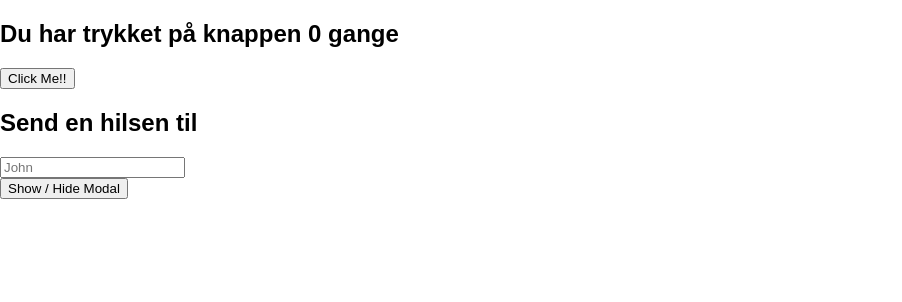
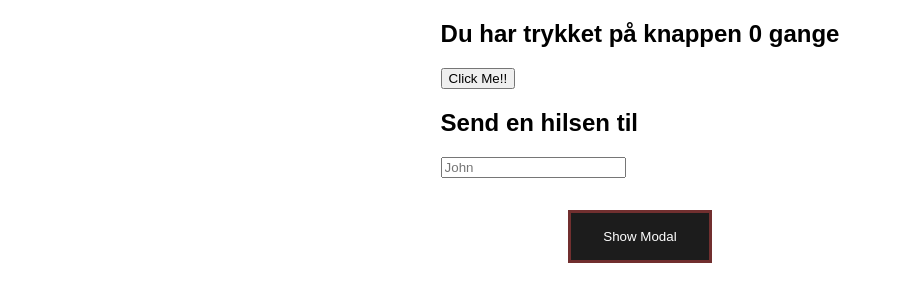
Before and after one commit to Chrstjan/React-Hooks, a React (Vite) app in the folder React Hooks/: page / in a window 1280 px wide. Shown: the top 302 px of the page, without its empty margins (0-902 px from the left). Built offline with nearby package versions, Linux system fonts and the light colour scheme.

Commit message:
Made styling to the modal

```diff
--- a/React Hooks/src/App.jsx
+++ b/React Hooks/src/App.jsx
@@ -18,8 +18,8 @@ function App() {
       <Counter />
       <Greeting />
       <Main>
-        {isOpen ? <Modal><h3>Hello from the modal</h3></Modal> : null}
-        <button onClick={handleModal}>Show / Hide Modal</button>
+        {isOpen ? <Modal><h3>Hello</h3><img src="./src/assets/Happy.jpg" /></Modal> : null}
+        <button onClick={handleModal}>{isOpen ? 'Hide Modal' : 'Show Modal'}</button>
       </Main>
     </>
   )
--- a/React Hooks/src/App.scss
+++ b/React Hooks/src/App.scss
@@ -6,4 +6,10 @@ body {
   margin: 0 auto;
   padding: 0;
   font-family: sans-serif;
+
+  display: flex;
+  flex-direction: column;
+  justify-content: center;
+  align-items: center;
+  gap: 1rem;
 }
--- a/React Hooks/src/components/Main/Main.jsx
+++ b/React Hooks/src/components/Main/Main.jsx
@@ -1,7 +1,9 @@
+import style from "./Main.module.scss"
+
 export const Main = ({children}) => {
     return (
         <>
-            <main>{children}</main>
+            <main className={style.mainStyling}>{children}</main>
         </>
     )
 }
--- /dev/null
+++ b/React Hooks/src/components/Main/Main.module.scss
@@ -0,0 +1,15 @@
+.mainStyling {
+    padding-top: 2rem;
+    display: flex;
+    justify-content: center;
+    align-items: center;
+    gap: 1rem;
+
+    button {
+        border: 0;
+        background: #1c1c1c;
+        border: 3px solid #712f2f;
+        color: #fff;
+        padding: 1rem 2rem;
+    }
+}
--- a/React Hooks/src/components/Modal/Modal.module.scss
+++ b/React Hooks/src/components/Modal/Modal.module.scss
@@ -2,7 +2,12 @@
     position: absolute;
     top: 50%;
     left: 50%;
-    transform: translate(-50%, -50%);
+    transform: translate(-50%, -10%);
     border: 2px solid #000;
     padding: 0.3rem 0.6rem;
+    text-align: center;
+
+    img {
+        width: 100%;
+    }
 }
```
Also changed, not shown: React Hooks/src/assets/Happy.jpg (added).
